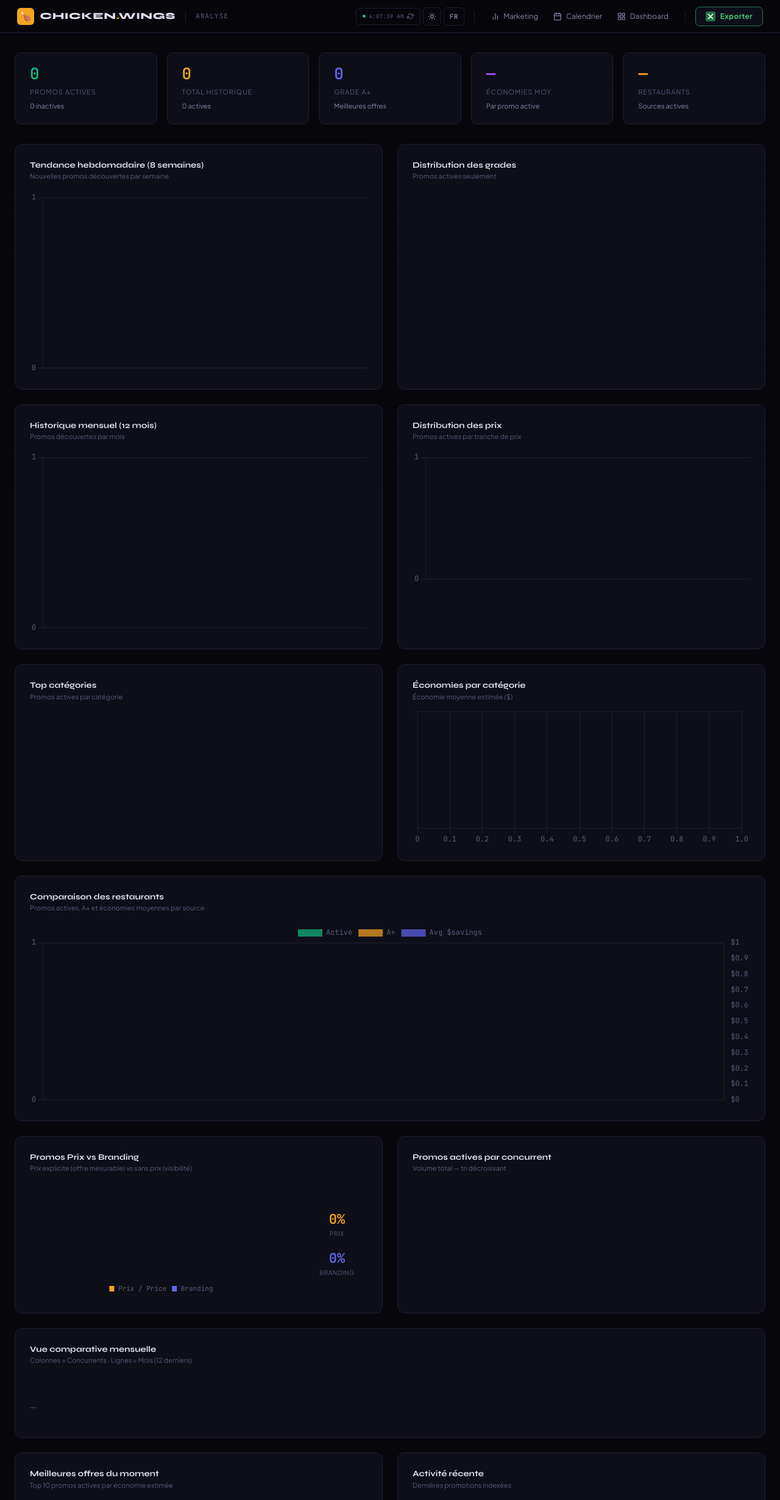
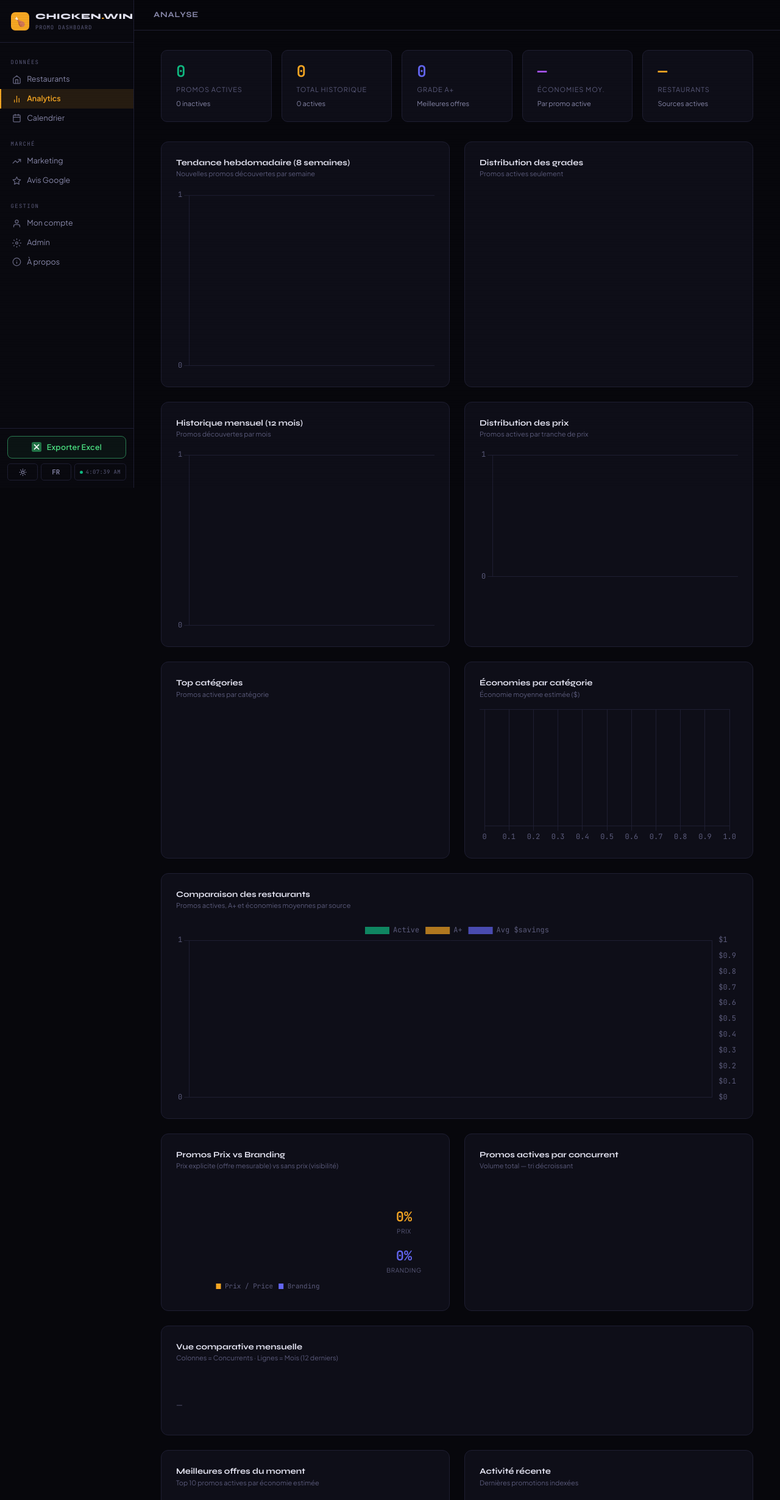
Before and after one commit to AzLeCurieux/8INF309---Stage-projet-I, a Flask app: page /analytics in a window 1280 px wide. Shown: the top 2460 px of the page at 61% size. Run offline with Flask 3, Linux system fonts and the light colour scheme; the visitor is signed in with stand-in values (Sample User, id 1); data that the repository does not hold is empty; a map, chart or similar area stays blank; parts of the project's set-up code (start-up, migrations or seed data) failed here and were passed over; some libraries are stand-ins or nearby versions.

Commit message:
design: sidebar verticale avec catégories — analytics
- Remplacement de la top navbar par une sidebar fixe gauche (220px)
- Trois catégories : Données (Restaurants, Analytics, Calendrier), Marché (Marketing, Avis Google), Gestion (Mon compte, Admin, À propos)
- Icônes SVG inline pour chaque lien, indicateur actif accent avec bordure gauche
- Bouton Excel prominent en pied de sidebar : fond vert #217346, logo SVG, glow au hover
- Contrôles utilitaires (thème, langue, cache/refresh) en ligne sous le bouton Excel
- Barre top minimale (50px) avec titre de page
- Responsive : sidebar masquée et margin-left:0 sous 900px

```diff
--- a/templates/analytics.html
+++ b/templates/analytics.html
@@ -40,70 +40,88 @@
     }
     [data-theme="light"] body::before { display: none; }
 
-    /* Navbar */
-    .navbar {
-      position: sticky; top: 0; z-index: 100;
-      background: rgba(7,7,12,0.94); backdrop-filter: blur(20px);
-      border-bottom: 1px solid var(--border);
-      padding: 0 1.75rem; height: 54px;
-      display: flex; align-items: center; gap: 1rem;
+    /* ── App shell ─────────────────────────────────────────────── */
+    .app-shell { display: flex; min-height: 100vh; }
+
+    /* ── Sidebar ────────────────────────────────────────────────── */
+    .sidebar {
+      width: 220px; flex-shrink: 0;
+      position: fixed; left: 0; top: 0; bottom: 0;
+      background: #09090f; border-right: 1px solid var(--border);
+      display: flex; flex-direction: column;
+      overflow-y: auto; z-index: 100;
     }
-    [data-theme="light"] .navbar { background: rgba(244,244,248,0.94); }
-    .logo { display: flex; align-items: center; gap: 0.6rem; text-decoration: none; }
-    .logo-icon { width: 28px; height: 28px; background: var(--accent); border-radius: 6px; display: flex; align-items: center; justify-content: center; font-size: 15px; }
-    .logo-text { font-family: 'Syne', sans-serif; font-weight: 800; font-size: 15px; letter-spacing: 0.05em; color: var(--text); }
-    .logo-text span { color: var(--accent); }
-    .nav-divider { width: 1px; height: 18px; background: var(--border); flex-shrink: 0; }
-    .nav-label { font-size: 11px; color: var(--muted); letter-spacing: 0.1em; text-transform: uppercase; font-family: 'JetBrains Mono', monospace; }
-    .nav-spacer { flex: 1; }
+    [data-theme="light"] .sidebar { background: #f0f0f8; }
 
-    /* Nav groups */
-    .nav-group { display: flex; align-items: center; gap: 0.25rem; }
+    .sb-logo { padding: 1.1rem 1.1rem 1rem; border-bottom: 1px solid var(--border); flex-shrink: 0; }
+    .sb-logo-link { display: flex; align-items: center; gap: 0.65rem; text-decoration: none; }
+    .sb-logo-icon { width: 30px; height: 30px; background: var(--accent); border-radius: 7px; display: flex; align-items: center; justify-content: center; font-size: 15px; flex-shrink: 0; }
+    .sb-logo-name { font-family: 'Syne', sans-serif; font-weight: 800; font-size: 13px; letter-spacing: 0.05em; color: var(--text); }
+    .sb-logo-name span { color: var(--accent); }
+    .sb-logo-sub { font-family: 'JetBrains Mono', monospace; font-size: 9px; color: var(--muted); letter-spacing: 0.09em; text-transform: uppercase; margin-top: 2px; }
 
-    /* Cache pill + refresh */
-    .cache-pill {
-      display: inline-flex; align-items: center; gap: 0.35rem;
+    .sb-nav { flex: 1; padding: 0.4rem 0 0.5rem; overflow-y: auto; }
+
+    .sb-section-label {
+      font-family: 'JetBrains Mono', monospace; font-size: 9px;
+      text-transform: uppercase; letter-spacing: 0.14em; color: var(--muted);
+      padding: 1rem 1.1rem 0.3rem; margin-top: 0.25rem;
+    }
+    .sb-link {
+      display: flex; align-items: center; gap: 0.6rem;
+      padding: 0.45rem 1.1rem; font-size: 12.5px; color: var(--muted-hi);
+      text-decoration: none; border-left: 2px solid transparent;
+      transition: all 0.12s; white-space: nowrap; line-height: 1.4;
+    }
+    .sb-link:hover { color: var(--text); background: rgba(255,255,255,0.04); border-left-color: var(--border-hi); }
+    .sb-link.sb-active { color: var(--accent); background: var(--accent-dim); border-left-color: var(--accent); font-weight: 600; }
+    .sb-link svg { flex-shrink: 0; opacity: 0.75; }
+    .sb-link:hover svg, .sb-link.sb-active svg { opacity: 1; }
+
+    /* Sidebar bottom */
+    .sb-bottom { padding: 0.75rem; border-top: 1px solid var(--border); flex-shrink: 0; display: flex; flex-direction: column; gap: 0.5rem; }
+    .sb-excel-btn {
+      display: flex; align-items: center; justify-content: center; gap: 0.55rem;
+      width: 100%; background: rgba(33,115,70,0.1); border: 1px solid #2a7a50;
+      color: #4ade80; padding: 0.6rem 0.75rem; border-radius: 8px;
+      font-size: 12.5px; font-family: 'Plus Jakarta Sans', sans-serif; font-weight: 700;
+      cursor: pointer; transition: all 0.2s; letter-spacing: 0.02em;
+    }
+    .sb-excel-btn:hover { background: #217346; color: #fff; border-color: #217346; box-shadow: 0 0 14px rgba(33,115,70,0.4); }
+    .sb-excel-btn:active { transform: scale(0.98); }
+    .sb-controls { display: flex; align-items: center; gap: 0.3rem; }
+    .sb-ctrl-btn {
+      flex: 1; background: transparent; border: 1px solid var(--border); color: var(--muted-hi);
+      height: 28px; border-radius: 5px; font-size: 11px; font-family: 'JetBrains Mono', monospace;
+      font-weight: 600; cursor: pointer; display: flex; align-items: center; justify-content: center;
+      transition: all 0.15s; gap: 0.3rem;
+    }
+    .sb-ctrl-btn:hover { border-color: var(--border-hi); color: var(--text); }
+    .sb-cache-btn {
+      display: flex; align-items: center; gap: 0.3rem;
       background: transparent; border: 1px solid var(--border); color: var(--muted);
-      padding: 0 0.6rem; height: 28px; border-radius: 6px; cursor: pointer;
-      font-family: 'JetBrains Mono', monospace; transition: all 0.15s;
+      height: 28px; padding: 0 0.5rem; border-radius: 5px; cursor: pointer;
+      font-family: 'JetBrains Mono', monospace; font-size: 9px; transition: all 0.15s;
     }
-    .cache-pill:hover { border-color: var(--accent); color: var(--accent); background: var(--accent-dim); }
+    .sb-cache-btn:hover { border-color: var(--accent); color: var(--accent); background: var(--accent-dim); }
     .cache-dot { width: 5px; height: 5px; border-radius: 50%; background: var(--green); flex-shrink: 0; }
     .cache-time { font-size: 9px; letter-spacing: 0.04em; }
 
-    /* Icon buttons */
-    .nav-icon-btn {
-      background: transparent; border: 1px solid var(--border); color: var(--muted-hi);
-      width: 30px; height: 30px; border-radius: 6px; cursor: pointer;
-      display: flex; align-items: center; justify-content: center; transition: all 0.15s;
-      flex-shrink: 0;
+    /* ── Main area ───────────────────────────────────────────────── */
+    .main-area { margin-left: 220px; flex: 1; display: flex; flex-direction: column; min-height: 100vh; }
+    .top-bar {
+      position: sticky; top: 0; z-index: 50;
+      background: rgba(7,7,12,0.94); backdrop-filter: blur(20px);
+      border-bottom: 1px solid var(--border);
+      padding: 0 2rem; height: 50px;
+      display: flex; align-items: center; justify-content: space-between; flex-shrink: 0;
     }
-    .nav-icon-btn:hover { border-color: var(--accent); color: var(--accent); background: var(--accent-dim); }
-    .nav-icon-btn.nav-lang { width: auto; padding: 0 0.55rem; font-size: 11px; font-family: 'JetBrains Mono', monospace; font-weight: 700; letter-spacing: 0.06em; }
-
-    /* Nav page links */
-    .nav-link-item {
-      display: inline-flex; align-items: center; gap: 0.4rem;
-      padding: 0 0.6rem; height: 30px; border-radius: 6px;
-      font-size: 12px; color: var(--muted-hi); text-decoration: none;
-      border: 1px solid transparent; transition: all 0.15s; white-space: nowrap;
-    }
-    .nav-link-item:hover { border-color: var(--border-hi); color: var(--text); background: var(--surface); }
-    .nav-link-item svg { flex-shrink: 0; }
-
-    /* Excel export button */
-    .btn-excel {
-      display: inline-flex; align-items: center; gap: 0.5rem;
-      background: var(--surface); border: 1px solid #2a7a50;
-      color: #4ade80; padding: 0 1rem; height: 32px; border-radius: 7px;
-      font-size: 12px; font-family: 'Plus Jakarta Sans', sans-serif;
-      font-weight: 700; cursor: pointer; transition: all 0.2s;
-      white-space: nowrap; letter-spacing: 0.03em; flex-shrink: 0;
-    }
-    .btn-excel:hover { background: #217346; color: #fff; border-color: #217346; box-shadow: 0 0 12px rgba(33,115,70,0.35); }
-    .btn-excel:active { transform: scale(0.97); }
+    [data-theme="light"] .top-bar { background: rgba(244,244,248,0.94); }
+    .top-bar-title { font-family: 'Syne', sans-serif; font-weight: 700; font-size: 13px; letter-spacing: 0.06em; text-transform: uppercase; color: var(--muted-hi); }
 
     .layout { max-width: 1280px; margin: 0 auto; padding: 2rem 1.5rem; }
+
+    @media (max-width: 900px) { .sidebar { display: none; } .main-area { margin-left: 0; } }
 
     /* KPI row */
     .kpi-row { display: grid; grid-template-columns: repeat(5, 1fr); gap: 1rem; margin-bottom: 2rem; }
@@ -226,59 +244,93 @@
 </head>
 <body class="lang-fr">
 
-<nav class="navbar">
-  <a href="/" class="logo">
-    <div class="logo-icon">🍗</div>
-    <span class="logo-text">CHICKEN<span>.</span>WINGS</span>
-  </a>
-  <div class="nav-divider"></div>
-  <span class="nav-label"><span class="fr">Analyse</span><span class="en">Analytics</span></span>
-  <div class="nav-spacer"></div>
+<div class="app-shell">
 
-  <!-- Utility controls -->
-  <div class="nav-group">
-    <button class="cache-pill" onclick="refreshData()">
-      <span class="cache-dot" id="cacheDot"></span>
-      <span id="cacheLabel" class="cache-time">cache</span>
-      <svg width="11" height="11" viewBox="0 0 24 24" fill="none" stroke="currentColor" stroke-width="2.5" stroke-linecap="round" stroke-linejoin="round"><path d="M23 4v6h-6"/><path d="M1 20v-6h6"/><path d="M3.51 9a9 9 0 0 1 14.85-3.36L23 10M1 14l4.64 4.36A9 9 0 0 0 20.49 15"/></svg>
-    </button>
-    <button class="nav-icon-btn" onclick="toggleTheme()" title="Thème">
-      <svg width="14" height="14" viewBox="0 0 24 24" fill="none" stroke="currentColor" stroke-width="2" stroke-linecap="round" stroke-linejoin="round"><circle cx="12" cy="12" r="4"/><path d="M12 2v2M12 20v2M4.93 4.93l1.41 1.41M17.66 17.66l1.41 1.41M2 12h2M20 12h2M6.34 17.66l-1.41 1.41M19.07 4.93l-1.41 1.41"/></svg>
-    </button>
-    <button class="nav-icon-btn nav-lang" onclick="toggleLang()">
-      <span class="fr">FR</span><span class="en">EN</span>
-    </button>
-  </div>
+<!-- ─── Sidebar ──────────────────────────────────────────────────────────── -->
+<aside class="sidebar">
 
-  <div class="nav-divider"></div>
-
-  <!-- Navigation links -->
-  <div class="nav-group">
-    <a href="/marketing" class="nav-link-item">
-      <svg width="14" height="14" viewBox="0 0 24 24" fill="none" stroke="currentColor" stroke-width="2" stroke-linecap="round" stroke-linejoin="round"><line x1="18" y1="20" x2="18" y2="10"/><line x1="12" y1="20" x2="12" y2="4"/><line x1="6" y1="20" x2="6" y2="14"/></svg>
-      <span class="fr">Marketing</span><span class="en">Marketing</span>
-    </a>
-    <a href="/calendar" class="nav-link-item">
-      <svg width="14" height="14" viewBox="0 0 24 24" fill="none" stroke="currentColor" stroke-width="2" stroke-linecap="round" stroke-linejoin="round"><rect x="3" y="4" width="18" height="18" rx="2"/><line x1="16" y1="2" x2="16" y2="6"/><line x1="8" y1="2" x2="8" y2="6"/><line x1="3" y1="10" x2="21" y2="10"/></svg>
-      <span class="fr">Calendrier</span><span class="en">Calendar</span>
-    </a>
-    <a href="/dashboard" class="nav-link-item">
-      <svg width="14" height="14" viewBox="0 0 24 24" fill="none" stroke="currentColor" stroke-width="2" stroke-linecap="round" stroke-linejoin="round"><rect x="3" y="3" width="7" height="7"/><rect x="14" y="3" width="7" height="7"/><rect x="14" y="14" width="7" height="7"/><rect x="3" y="14" width="7" height="7"/></svg>
-      <span class="fr">Dashboard</span><span class="en">Dashboard</span>
+  <div class="sb-logo">
+    <a href="/" class="sb-logo-link">
+      <div class="sb-logo-icon">🍗</div>
+      <div>
+        <div class="sb-logo-name">CHICKEN<span>.</span>WINGS</div>
+        <div class="sb-logo-sub">Promo Dashboard</div>
+      </div>
     </a>
   </div>
 
-  <div class="nav-divider"></div>
+  <nav class="sb-nav">
 
-  <!-- Excel export — prominent -->
-  <button class="btn-excel" onclick="exportToExcel()">
-    <svg width="16" height="16" viewBox="0 0 20 20" fill="none">
-      <rect width="20" height="20" rx="3.5" fill="#217346"/>
-      <path d="M5.5 5.5L10 10L5.5 14.5M10 10L14.5 5.5M10 10L14.5 14.5" stroke="white" stroke-width="2" stroke-linecap="round" stroke-linejoin="round"/>
-    </svg>
-    <span class="fr">Exporter</span><span class="en">Export</span>
-  </button>
-</nav>
+    <div class="sb-section-label"><span class="fr">Données</span><span class="en">Data</span></div>
+    <a href="/" class="sb-link">
+      <svg width="15" height="15" viewBox="0 0 24 24" fill="none" stroke="currentColor" stroke-width="2" stroke-linecap="round" stroke-linejoin="round"><path d="M3 9l9-7 9 7v11a2 2 0 0 1-2 2H5a2 2 0 0 1-2-2z"/><polyline points="9 22 9 12 15 12 15 22"/></svg>
+      <span class="fr">Restaurants</span><span class="en">Restaurants</span>
+    </a>
+    <a href="/analytics" class="sb-link sb-active">
+      <svg width="15" height="15" viewBox="0 0 24 24" fill="none" stroke="currentColor" stroke-width="2" stroke-linecap="round" stroke-linejoin="round"><line x1="18" y1="20" x2="18" y2="10"/><line x1="12" y1="20" x2="12" y2="4"/><line x1="6" y1="20" x2="6" y2="14"/></svg>
+      Analytics
+    </a>
+    <a href="/calendar" class="sb-link">
+      <svg width="15" height="15" viewBox="0 0 24 24" fill="none" stroke="currentColor" stroke-width="2" stroke-linecap="round" stroke-linejoin="round"><rect x="3" y="4" width="18" height="18" rx="2"/><line x1="16" y1="2" x2="16" y2="6"/><line x1="8" y1="2" x2="8" y2="6"/><line x1="3" y1="10" x2="21" y2="10"/></svg>
+      <span class="fr">Calendrier</span><span class="en">Calendar</span>
+    </a>
+
+    <div class="sb-section-label"><span class="fr">Marché</span><span class="en">Market</span></div>
+    <a href="/marketing" class="sb-link">
+      <svg width="15" height="15" viewBox="0 0 24 24" fill="none" stroke="currentColor" stroke-width="2" stroke-linecap="round" stroke-linejoin="round"><polyline points="22 7 13.5 15.5 8.5 10.5 2 17"/><polyline points="16 7 22 7 22 13"/></svg>
+      Marketing
+    </a>
+    <a href="/reviews" class="sb-link">
+      <svg width="15" height="15" viewBox="0 0 24 24" fill="none" stroke="currentColor" stroke-width="2" stroke-linecap="round" stroke-linejoin="round"><polygon points="12 2 15.09 8.26 22 9.27 17 14.14 18.18 21.02 12 17.77 5.82 21.02 7 14.14 2 9.27 8.91 8.26 12 2"/></svg>
+      <span class="fr">Avis Google</span><span class="en">Google Reviews</span>
+    </a>
+
+    <div class="sb-section-label"><span class="fr">Gestion</span><span class="en">Admin</span></div>
+    <a href="/dashboard" class="sb-link">
+      <svg width="15" height="15" viewBox="0 0 24 24" fill="none" stroke="currentColor" stroke-width="2" stroke-linecap="round" stroke-linejoin="round"><path d="M20 21v-2a4 4 0 0 0-4-4H8a4 4 0 0 0-4 4v2"/><circle cx="12" cy="7" r="4"/></svg>
+      <span class="fr">Mon compte</span><span class="en">My account</span>
+    </a>
+    <a href="/admin/" class="sb-link">
+      <svg width="15" height="15" viewBox="0 0 24 24" fill="none" stroke="currentColor" stroke-width="2" stroke-linecap="round" stroke-linejoin="round"><circle cx="12" cy="12" r="3"/><path d="M12 1v2M12 21v2M4.22 4.22l1.42 1.42M18.36 18.36l1.42 1.42M1 12h2M21 12h2M4.22 19.78l1.42-1.42M18.36 5.64l1.42-1.42"/></svg>
+      Admin
+    </a>
+    <a href="/about" class="sb-link">
+      <svg width="15" height="15" viewBox="0 0 24 24" fill="none" stroke="currentColor" stroke-width="2" stroke-linecap="round" stroke-linejoin="round"><circle cx="12" cy="12" r="10"/><line x1="12" y1="16" x2="12" y2="12"/><line x1="12" y1="8" x2="12.01" y2="8"/></svg>
+      <span class="fr">À propos</span><span class="en">About</span>
+    </a>
+
+  </nav>
+
+  <div class="sb-bottom">
+    <button class="sb-excel-btn" onclick="exportToExcel()">
+      <svg width="16" height="16" viewBox="0 0 20 20" fill="none">
+        <rect width="20" height="20" rx="3.5" fill="#217346"/>
+        <path d="M5.5 5.5L10 10L5.5 14.5M10 10L14.5 5.5M10 10L14.5 14.5" stroke="white" stroke-width="2" stroke-linecap="round" stroke-linejoin="round"/>
+      </svg>
+      <span class="fr">Exporter Excel</span><span class="en">Export Excel</span>
+    </button>
+    <div class="sb-controls">
+      <button class="sb-ctrl-btn" onclick="toggleTheme()" title="Thème">
+        <svg width="13" height="13" viewBox="0 0 24 24" fill="none" stroke="currentColor" stroke-width="2" stroke-linecap="round" stroke-linejoin="round"><circle cx="12" cy="12" r="4"/><path d="M12 2v2M12 20v2M4.93 4.93l1.41 1.41M17.66 17.66l1.41 1.41M2 12h2M20 12h2M4.93 19.07l1.41-1.41M17.66 6.34l1.41-1.41"/></svg>
+      </button>
+      <button class="sb-ctrl-btn" onclick="toggleLang()">
+        <span class="fr">FR</span><span class="en">EN</span>
+      </button>
+      <button class="sb-cache-btn" onclick="refreshData()">
+        <span class="cache-dot" id="cacheDot"></span>
+        <span id="cacheLabel" class="cache-time">cache</span>
+      </button>
+    </div>
+  </div>
+
+</aside>
+
+<!-- ─── Main area ─────────────────────────────────────────────────────────── -->
+<div class="main-area">
+
+<div class="top-bar">
+  <span class="top-bar-title"><span class="fr">Analyse</span><span class="en">Analytics</span></span>
+</div>
 
 <div id="jobPanel"></div>
 <div class="layout">
@@ -895,5 +947,7 @@ loadData();
   });
 })();
 </script>
+</div><!-- /main-area -->
+</div><!-- /app-shell -->
 </body>
 </html>
```
